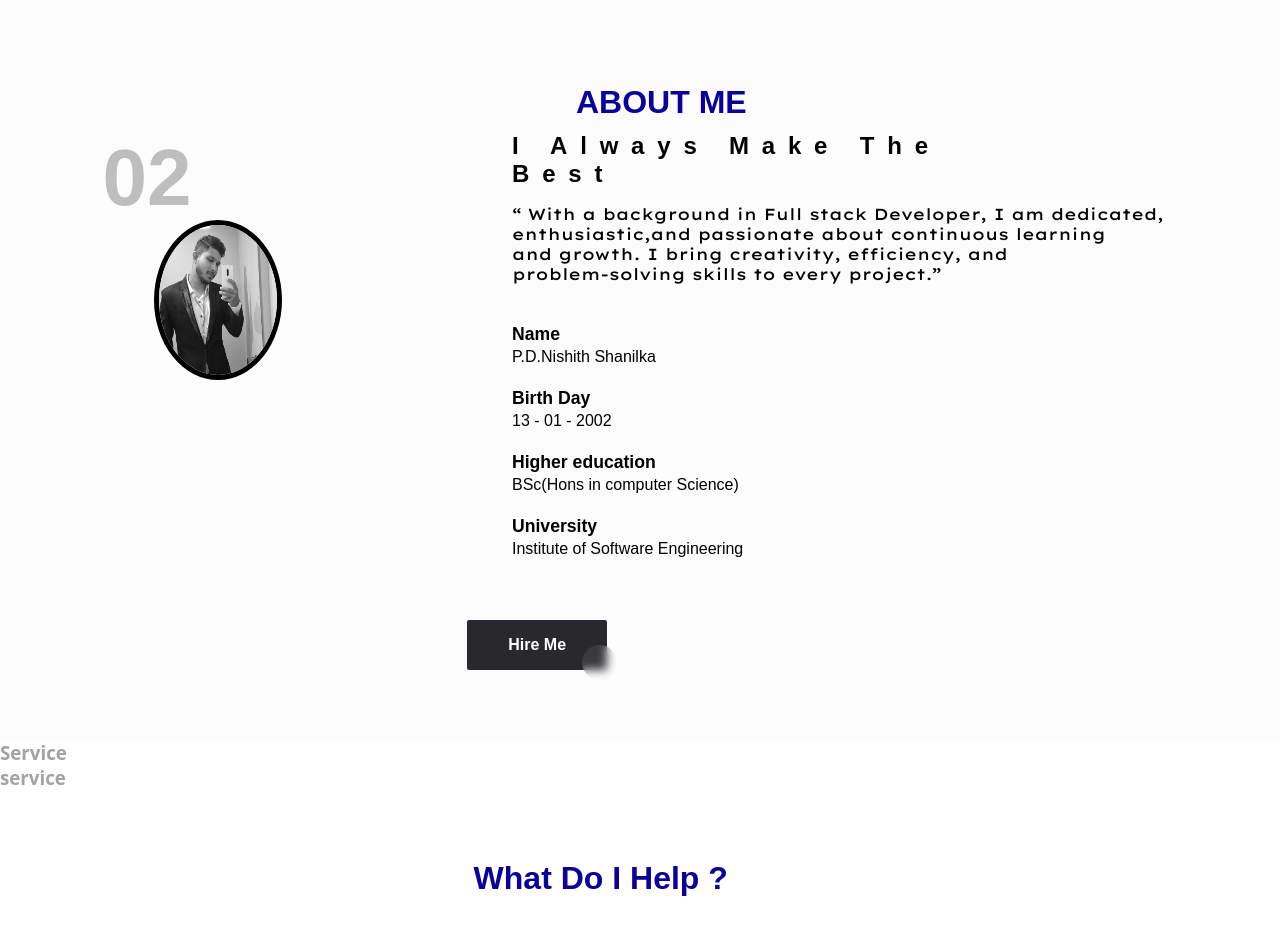
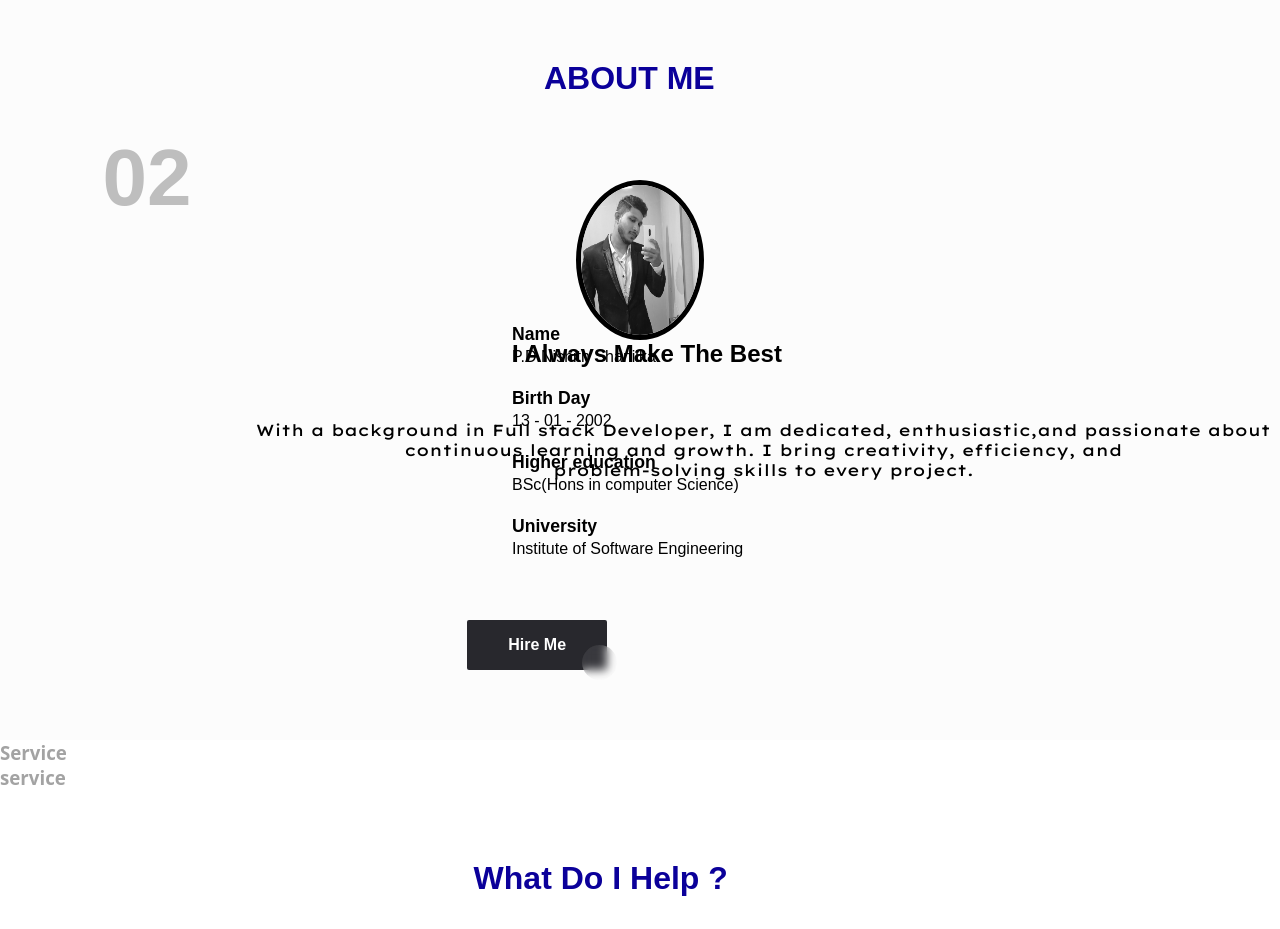
Before and after one commit to DonShanilka/portfolio, a plain HTML site: page home.html in a window 1280 px wide. Shown: the part 860-1789 px from the top of the page. Drawn offline with nearby package versions, Linux system fonts and the light colour scheme; a web font is replaced by a local one.

Commit message:
change about page css

```diff
--- a/home.html
+++ b/home.html
@@ -103,13 +103,13 @@
 
         <img src="assests/image/DSC_0986-02-01.jpeg" alt="" class="about-image-03">
 
-    <h5 class="about-header">I Always Make The <br>Best</h5>
+    <h5 class="about-header">I Always Make The Best</h5>
 
         <p class="about-p">
-            “ With a background in Full stack Developer, I am dedicated, <br>
-            enthusiastic,and passionate about continuous learning <br> and growth.
-            I bring creativity, efficiency, and <br> problem-solving
-            skills to every project.”
+            With a background in Full stack Developer, I am dedicated,
+            enthusiastic,and passionate about <br> continuous learning  and growth.
+            I bring creativity, efficiency, and  <br>  problem-solving
+            skills to every project.
         </p>
 
 <!--details section-->
--- a/style/about.css
+++ b/style/about.css
@@ -18,10 +18,9 @@
     font-style: normal;
     font-size: 200%;
     text-align: center;
-
     position: absolute;
-    top: 18%;
-    left: 45%;
+    top: 15%;
+    left: 42.5%;
 }
 
 .about-header {
@@ -31,20 +30,19 @@
     font-weight: bold;
     font-style: normal;
     font-size: 150%;
-
+    text-align: center;
     position: absolute;
     left: 40%;
-    letter-spacing: 1vw;
-    top: 24%;
+    top: 50%;
     z-index: 2;
 }
 
 .about-p {
     color: #000000;
     position: absolute;
-    left: 40%;
-    top: 33%;
-
+    left: 20%;
+    top: 60%;
+    text-align: center;
     font-family: "Lexend Giga", sans-serif;
     font-optical-sizing: auto;
     font-weight: weight;
@@ -173,8 +171,8 @@
     width: 10%;
     height: 20%;
     position: absolute;
-    left: 12%;
-    top: 35%;
+    left: 45%;
+    top: 30%;
     border: 5px solid rgb(0, 0, 0);
     z-index: 1;
     border-radius: 50%;
```
